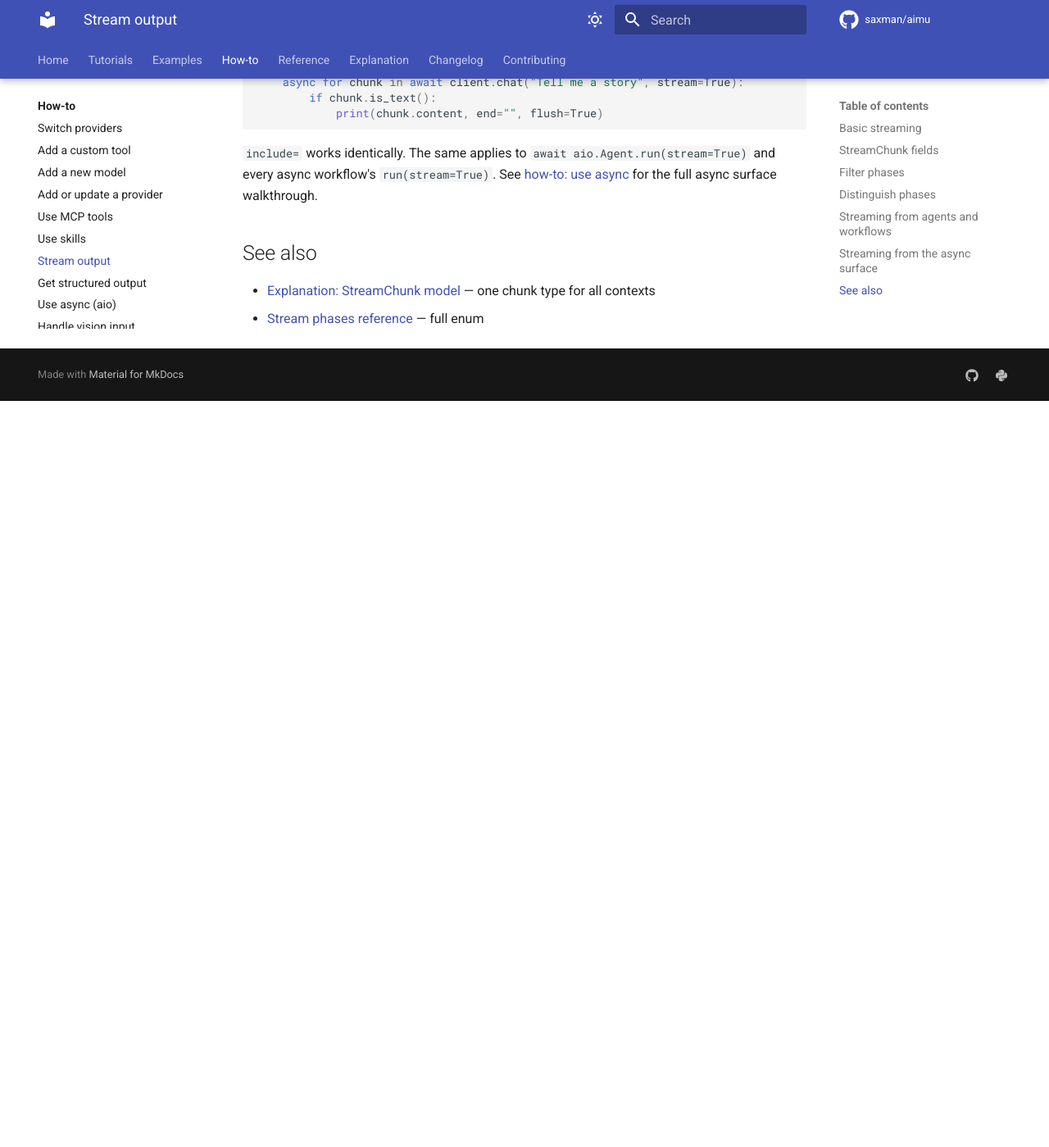
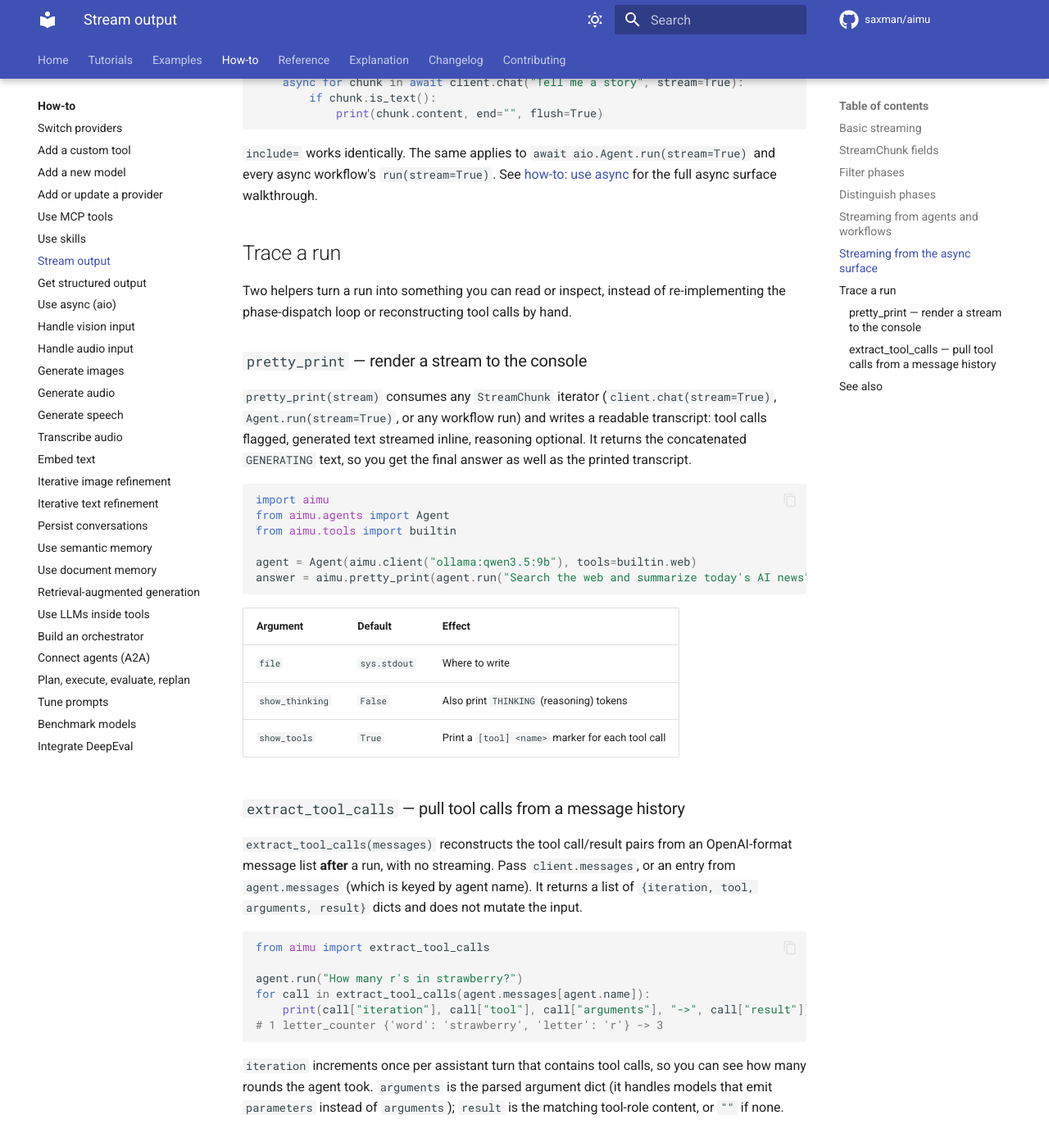
Before and after one commit to saxman/aimu, an MkDocs documentation site: the page built from docs/how-to/stream-output.md, in a window 1280 px wide and 1400 px high, scrolled down 2209 px. Shown: the whole window at 82% size. Built offline with MkDocs 1.6.1 and Material for MkDocs 9.7.7, drawn with Linux system fonts in a browser that asks for light colours; comment, search, counter and statistics services are not loaded; before the commit the page ends 2698 px from its top, so only the background shows below that.

Commit message:
docs: update README and how-to guides with improved links and new ToolContext section

````diff
--- a/docs/how-to/stream-output.md
+++ b/docs/how-to/stream-output.md
@@ -91,6 +91,44 @@ async def main():
 
 `include=` works identically. The same applies to `await aio.Agent.run(stream=True)` and every async workflow's `run(stream=True)`. See [how-to: use async](use-async.md) for the full async surface walkthrough.
 
+## Trace a run
+
+Two helpers turn a run into something you can read or inspect, instead of re-implementing the phase-dispatch loop or reconstructing tool calls by hand.
+
+### `pretty_print` — render a stream to the console
+
+`pretty_print(stream)` consumes any `StreamChunk` iterator (`client.chat(stream=True)`, `Agent.run(stream=True)`, or any workflow run) and writes a readable transcript: tool calls flagged, generated text streamed inline, reasoning optional. It returns the concatenated `GENERATING` text, so you get the final answer as well as the printed transcript.
+
+```python
+import aimu
+from aimu.agents import Agent
+from aimu.tools import builtin
+
+agent = Agent(aimu.client("ollama:qwen3.5:9b"), tools=builtin.web)
+answer = aimu.pretty_print(agent.run("Search the web and summarize today's AI news", stream=True))
+```
+
+| Argument | Default | Effect |
+|---|---|---|
+| `file` | `sys.stdout` | Where to write |
+| `show_thinking` | `False` | Also print `THINKING` (reasoning) tokens |
+| `show_tools` | `True` | Print a `[tool] <name>` marker for each tool call |
+
+### `extract_tool_calls` — pull tool calls from a message history
+
+`extract_tool_calls(messages)` reconstructs the tool call/result pairs from an OpenAI-format message list **after** a run, with no streaming. Pass `client.messages`, or an entry from `agent.messages` (which is keyed by agent name). It returns a list of `{iteration, tool, arguments, result}` dicts and does not mutate the input.
+
+```python
+from aimu import extract_tool_calls
+
+agent.run("How many r's in strawberry?")
+for call in extract_tool_calls(agent.messages[agent.name]):
+    print(call["iteration"], call["tool"], call["arguments"], "->", call["result"])
+# 1 letter_counter {'word': 'strawberry', 'letter': 'r'} -> 3
+```
+
+`iteration` increments once per assistant turn that contains tool calls, so you can see how many rounds the agent took. `arguments` is the parsed argument dict (it handles models that emit `parameters` instead of `arguments`); `result` is the matching tool-role content, or `""` if none.
+
 ## See also
 
 - [Explanation: StreamChunk model](../explanation/streamchunk-model.md) — one chunk type for all contexts
````
Also changed, not shown: README.md (+3 -3 lines), docs/how-to/add-custom-tool.md (+33 -0 lines).
